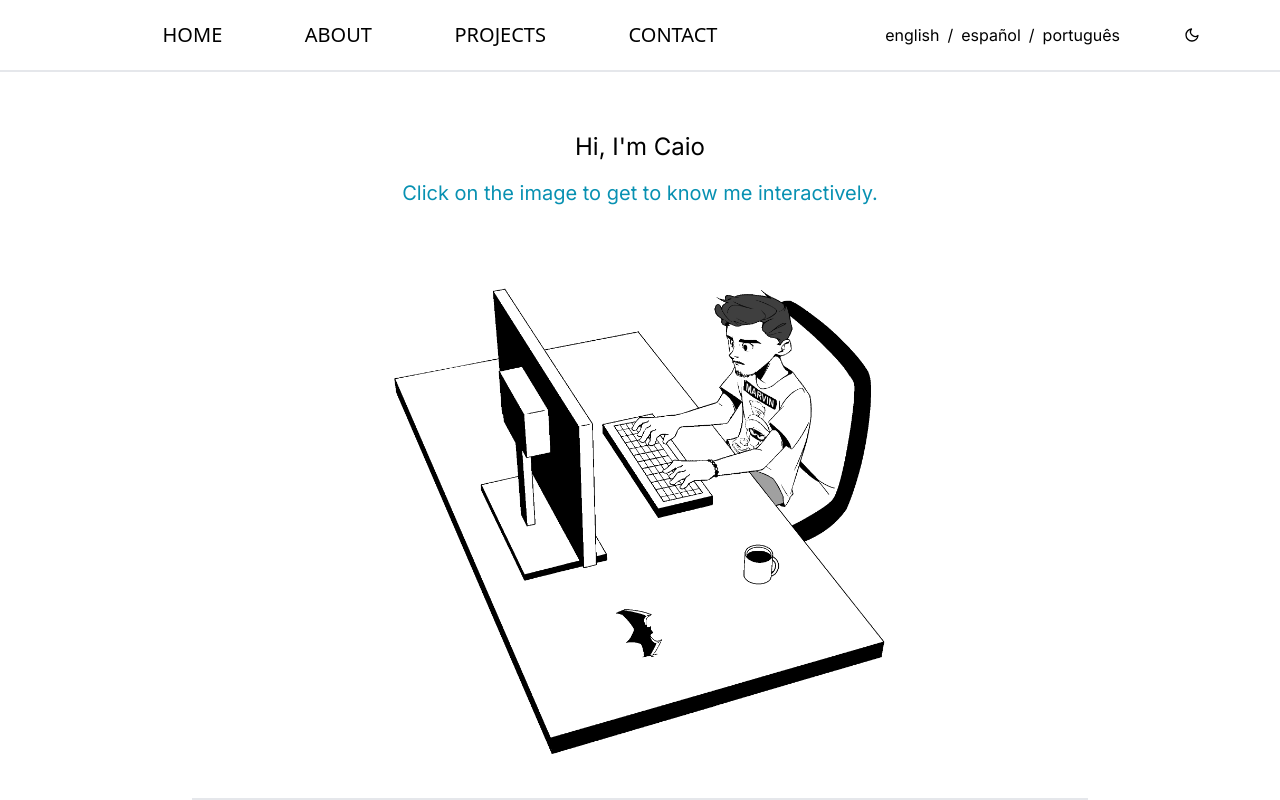
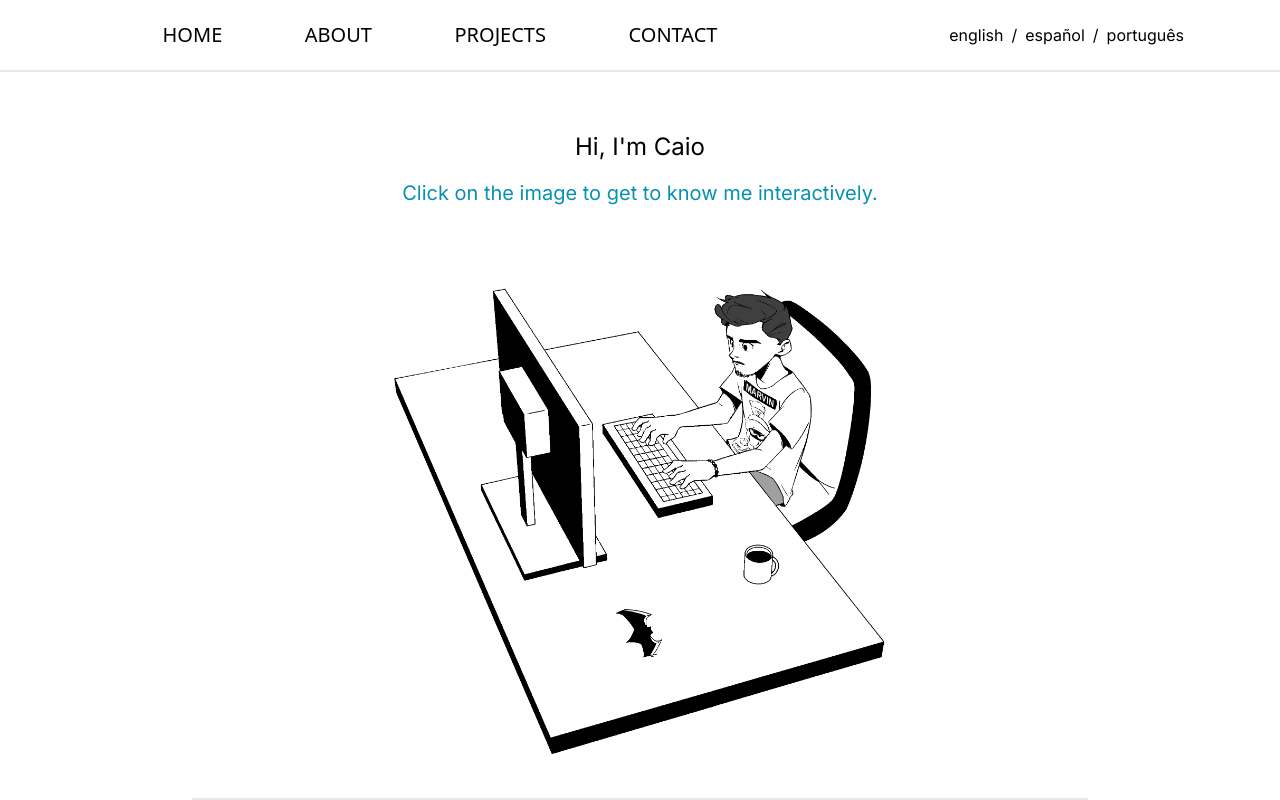
Before and after one commit to CaioLr/portfolio_v2, a Next.js app: page / in a window 1280 px wide. Shown: the top 800 px of the page. Built offline with nearby package versions, Linux system fonts and the light colour scheme.

Commit message:
refactor(pages): desabling dark mode

```diff
--- a/src/app/layout.tsx
+++ b/src/app/layout.tsx
@@ -1,7 +1,6 @@
 import type { Metadata } from "next";
 import { Inter } from "next/font/google";
 import "./globals.css";
-import { Providers } from './providers'
 
 const inter = Inter({ subsets: ["latin"] });
 
@@ -18,9 +17,9 @@ export default function RootLayout({
   return (
     <html lang="en">
       <body className={inter.className}>
-        <Providers>
+
             {children}
-        </Providers>
+
       </body>
     </html>
   );
--- a/src/app/pages/Navbar.tsx
+++ b/src/app/pages/Navbar.tsx
@@ -51,9 +51,9 @@ const Navbar = (props: any) => {
                     <button className="hover:underline decoration-2" onClick={() => props.setLanguage("Portuguese")}>português</button>
                 </div>
 
-                <div className='flex w-[20%] justify-end items-center mr-20'>
+                {/* <div className='flex w-[20%] justify-end items-center mr-20'>
                     <ThemeButton></ThemeButton>
-                </div>
+                </div> */}
 
             </div>
 
--- a/src/app/providers.tsx
+++ b/src/app/providers.tsx
@@ -1,7 +1,7 @@
-'use client'
+// 'use client'
 
-import { ThemeProvider } from 'next-themes'
+// import { ThemeProvider } from 'next-themes'
 
-export function Providers({ children }: { children: React.ReactNode }) {
-    return <ThemeProvider attribute="class" defaultTheme='system' enableSystem>{children}</ThemeProvider>
-}
+// export function Providers({ children }: { children: React.ReactNode }) {
+//     return <ThemeProvider attribute="class" defaultTheme='system' enableSystem>{children}</ThemeProvider>
+// }
```
